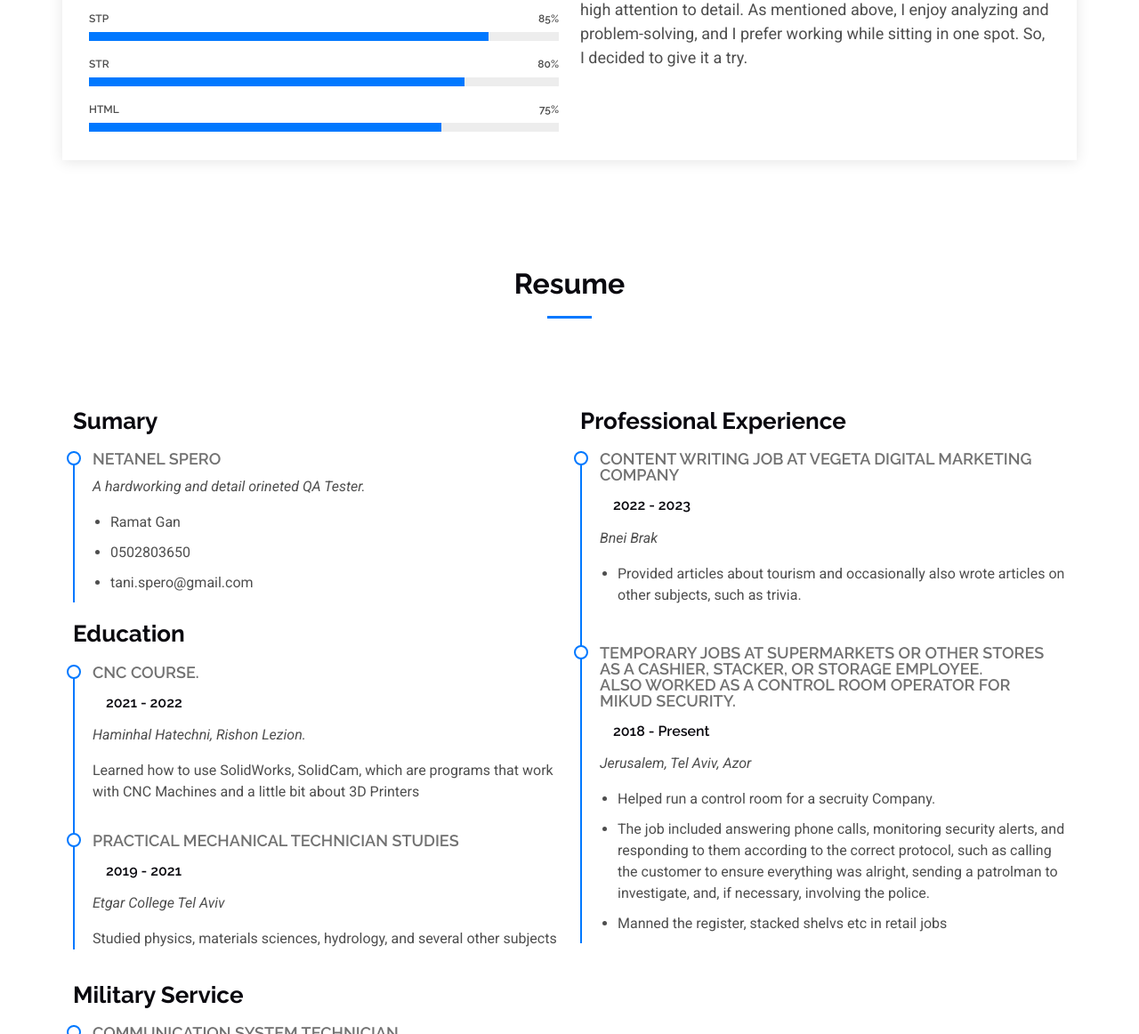
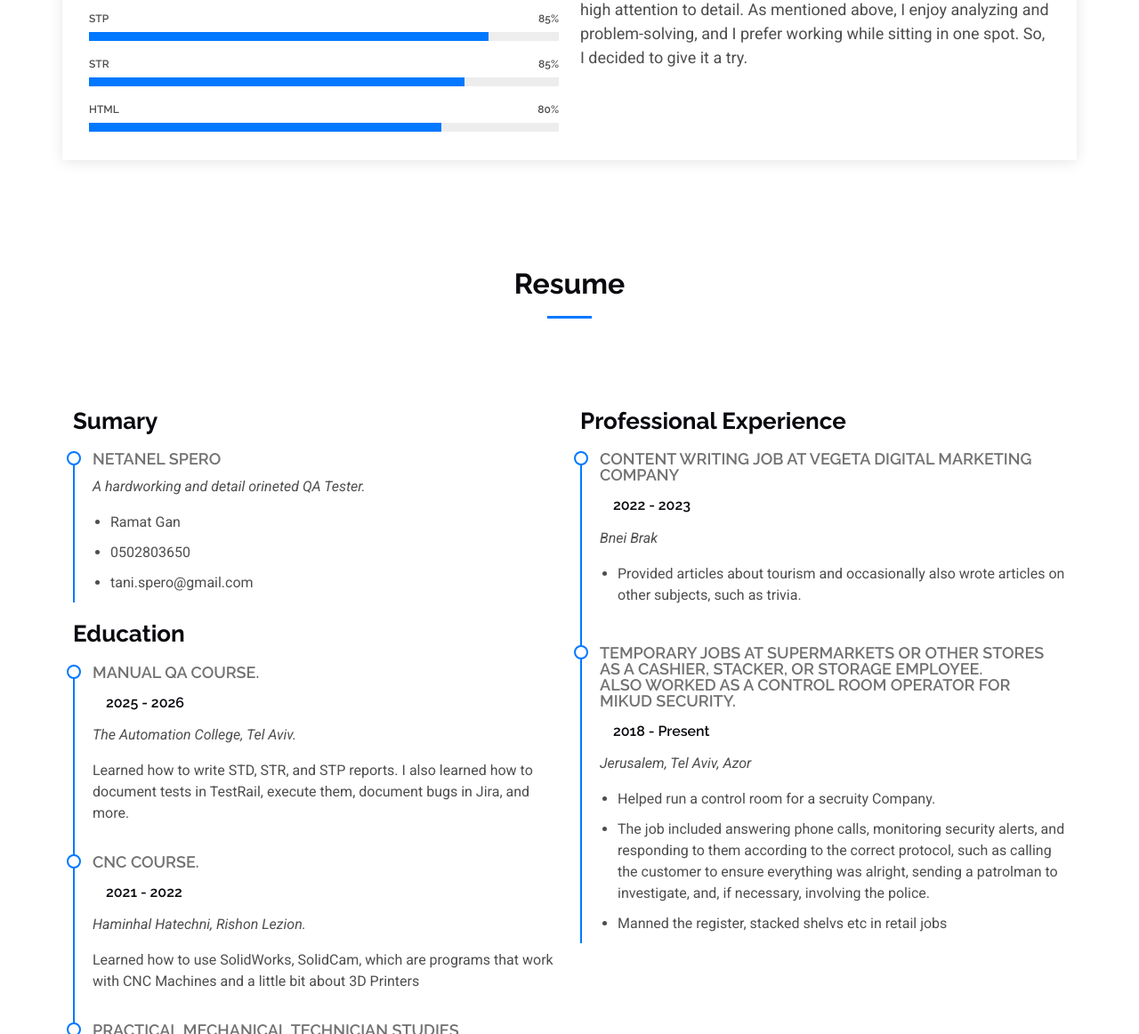
Before and after one commit to Netanel-Spero/Netanel-Spero-Resume, a plain HTML site: page index.html in a window 1280 px wide. Shown: the part 1253-2415 px from the top of the page at 89% size. Drawn offline with Linux system fonts and the light colour scheme.

Commit message:
Add files via upload

```diff
--- a/index.html
+++ b/index.html
@@ -113,14 +113,14 @@
               </div><!-- End Skills Item -->
 
               <div class="progress">
-                <span class="skill"><span>STR</span> <i class="val">80%</i></span>
+                <span class="skill"><span>STR</span> <i class="val">85%</i></span>
                 <div class="progress-bar-wrap">
                   <div class="progress-bar" role="progressbar" aria-valuenow="80" aria-valuemin="0" aria-valuemax="100"></div>
                 </div>
               </div><!-- End Skills Item -->
 
               <div class="progress">
-                <span class="skill"><span>HTML</span> <i class="val">75%</i></span>
+                <span class="skill"><span>HTML</span> <i class="val">80%</i></span>
                 <div class="progress-bar-wrap">
                   <div class="progress-bar" role="progressbar" aria-valuenow="75" aria-valuemin="0" aria-valuemax="100"></div>
                 </div>
@@ -173,6 +173,12 @@
             </div><!-- Edn Resume Item -->
 
             <h3 class="resume-title">Education</h3>
+			<div class="resume-item">
+              <h4>Manual QA Course.</h4>
+              <h5>2025 - 2026</h5>
+              <p><em>The Automation College, Tel Aviv.</em></p>
+              <p>Learned how to write STD, STR, and STP reports. I also learned how to document tests in TestRail, execute them, document bugs in Jira, and more.</p>
+            </div>
             <div class="resume-item">
               <h4>CNC Course.</h4>
               <h5>2021 - 2022</h5>
```
